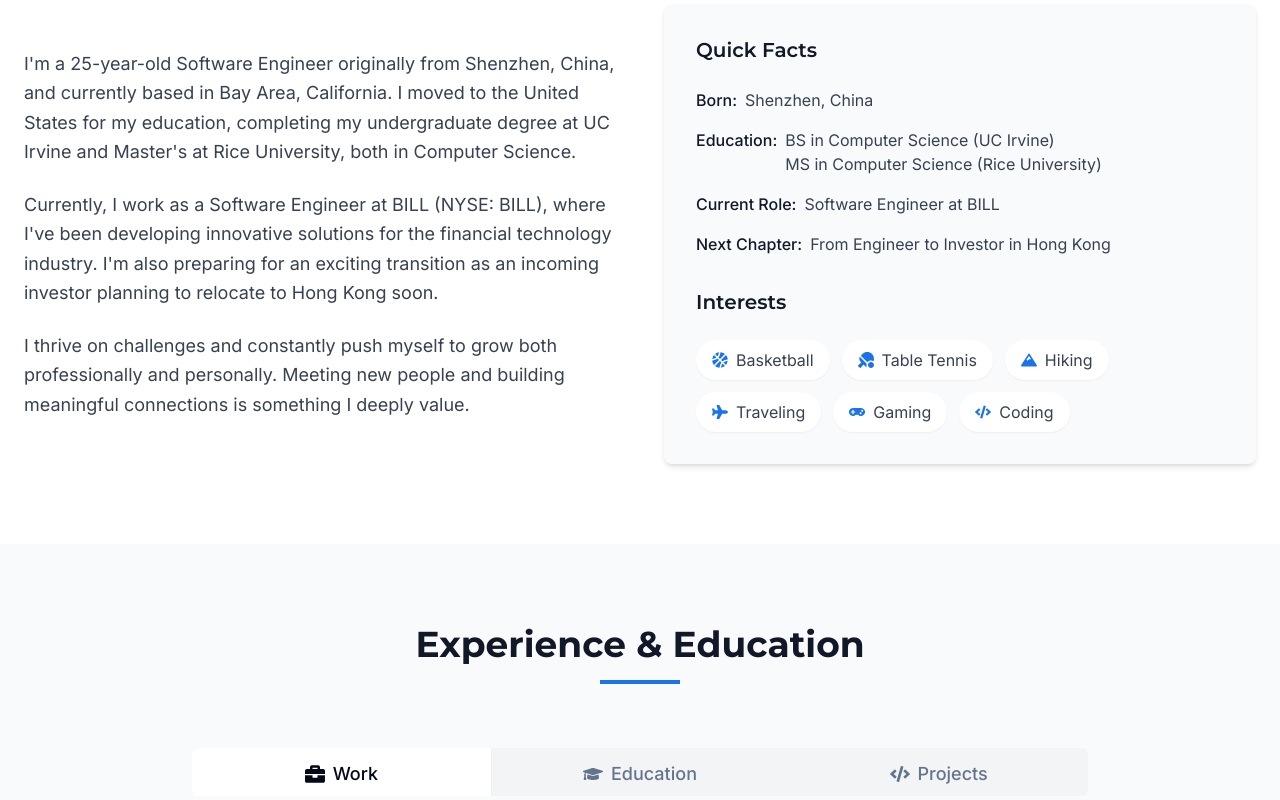
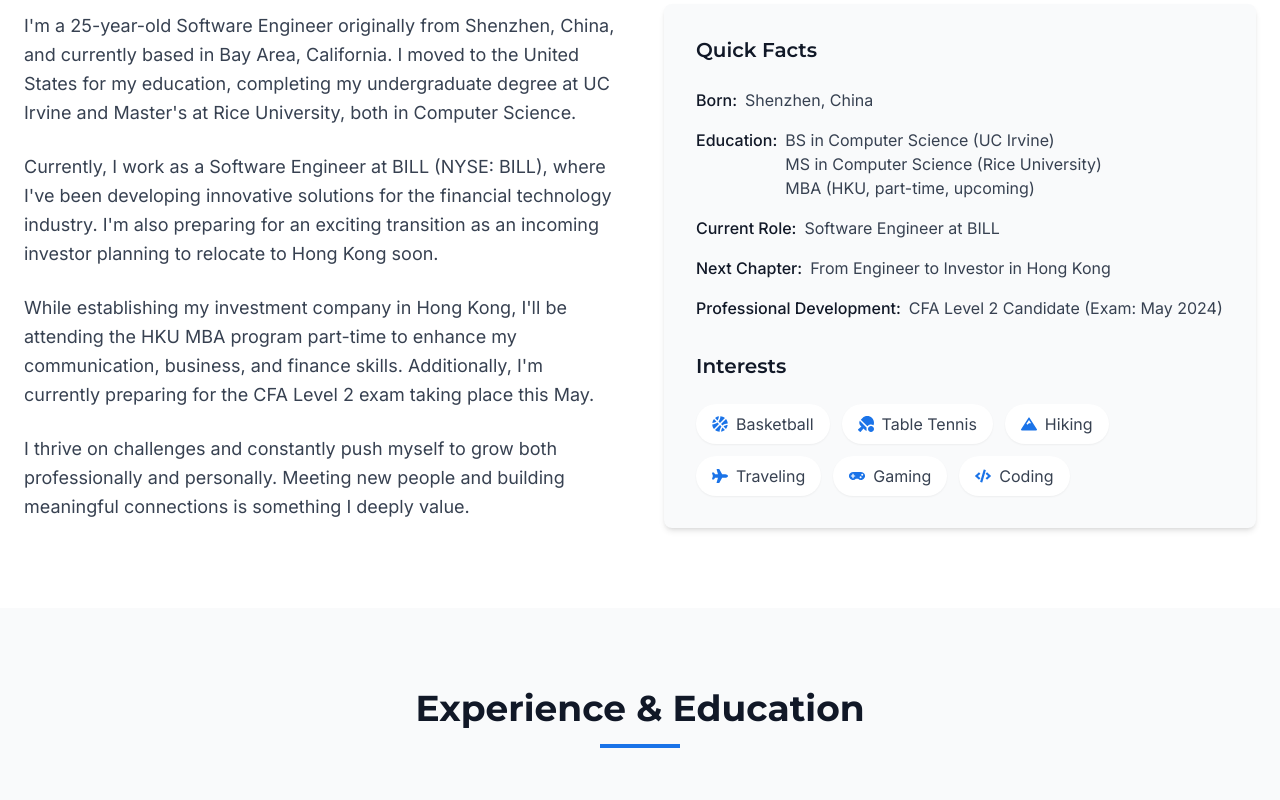
Before and after one commit to jacksu4/awodias-jsu, a React (Vite) app: page / in a window 1280 px wide. Shown: the part 1000-1800 px from the top of the page. Built offline with nearby package versions, Linux system fonts and the light colour scheme.

Commit message:
Update About section
Add information about HKU MBA and CFA exam preparation in the About section.

```diff
--- a/src/components/About.tsx
+++ b/src/components/About.tsx
@@ -38,6 +38,9 @@ const About = () => {
               Currently, I work as a Software Engineer at BILL (NYSE: BILL), where I've been developing innovative solutions for the financial technology industry. I'm also preparing for an exciting transition as an incoming investor planning to relocate to Hong Kong soon.
             </p>
             <p className="text-lg text-gray-700 leading-relaxed">
+              While establishing my investment company in Hong Kong, I'll be attending the HKU MBA program part-time to enhance my communication, business, and finance skills. Additionally, I'm currently preparing for the CFA Level 2 exam taking place this May.
+            </p>
+            <p className="text-lg text-gray-700 leading-relaxed">
               I thrive on challenges and constantly push myself to grow both professionally and personally. Meeting new people and building meaningful connections is something I deeply value.
             </p>
           </div>
@@ -53,7 +56,7 @@ const About = () => {
               </li>
               <li className="flex items-start">
                 <span className="font-medium text-gray-900 mr-2">Education:</span>
-                <span className="text-gray-700">BS in Computer Science (UC Irvine)<br />MS in Computer Science (Rice University)</span>
+                <span className="text-gray-700">BS in Computer Science (UC Irvine)<br />MS in Computer Science (Rice University)<br />MBA (HKU, part-time, upcoming)</span>
               </li>
               <li className="flex items-start">
                 <span className="font-medium text-gray-900 mr-2">Current Role:</span>
@@ -62,6 +65,10 @@ const About = () => {
               <li className="flex items-start">
                 <span className="font-medium text-gray-900 mr-2">Next Chapter:</span>
                 <span className="text-gray-700">From Engineer to Investor in Hong Kong</span>
+              </li>
+              <li className="flex items-start">
+                <span className="font-medium text-gray-900 mr-2">Professional Development:</span>
+                <span className="text-gray-700">CFA Level 2 Candidate (Exam: May 2024)</span>
               </li>
             </ul>
 
--- a/src/components/Contact.tsx
+++ b/src/components/Contact.tsx
@@ -115,7 +115,8 @@ const Contact = () => {
                 Moving Soon To
               </h3>
               <p className="text-white/80">
-                Hong Kong
+                Hong Kong<br />
+                <span className="text-sm italic">(HKU MBA Student & CFA L2 Candidate)</span>
               </p>
             </div>
           </div>
```
